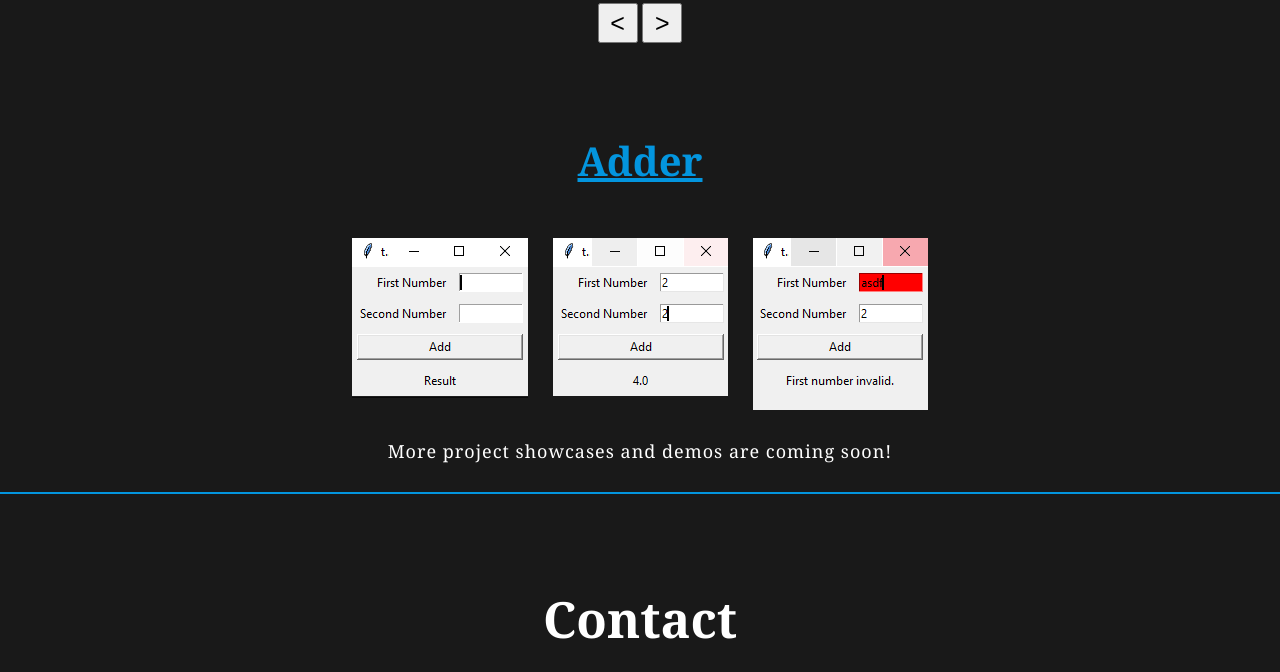
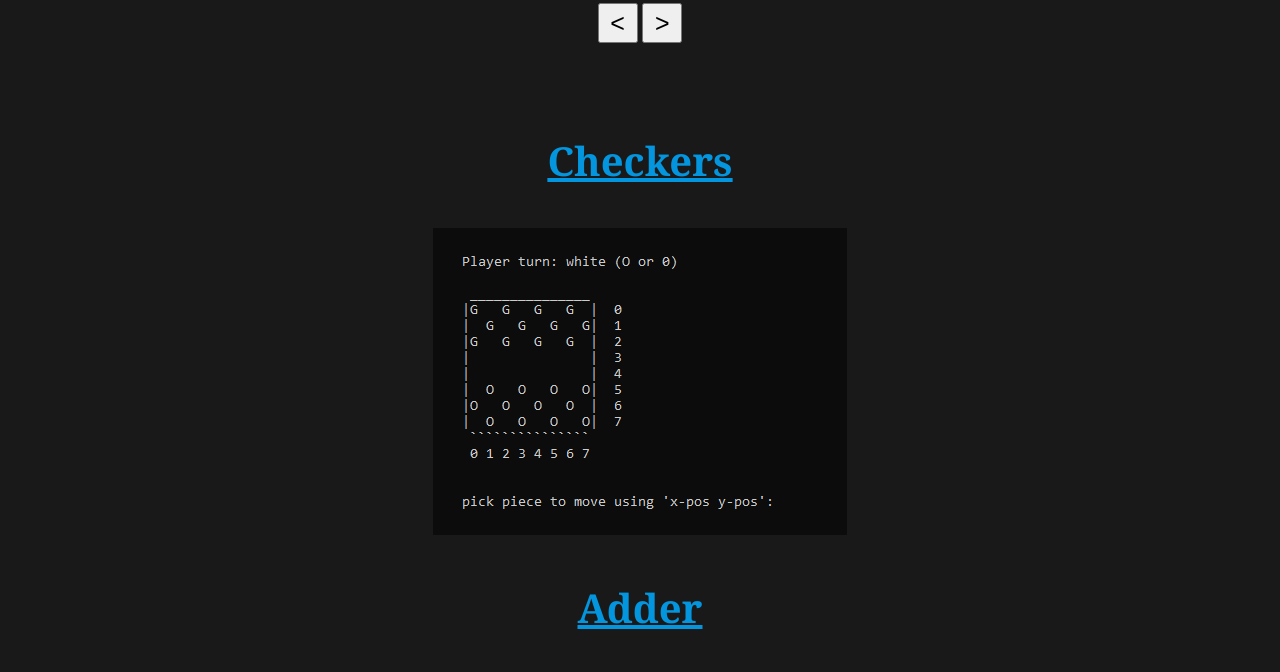
Before and after one commit to xdavidxu/dxaviud.github.io, a plain HTML site: page index.html in a window 1280 px wide. Shown: the part 2160-2832 px from the top of the page. Drawn offline with Linux system fonts and the light colour scheme; a web font is replaced by a local one.

Commit message:
another project

```diff
--- a/index.html
+++ b/index.html
@@ -67,6 +67,11 @@
                 <button class="chessButton" onclick="changeVideo(+1)">></button>
             </div>
 
+            <h3><a href="https://github.com/dxaviud/checkers">Checkers</a></h3>
+            <div class="checkersImagesDiv">
+                <img src="images/checkers1.PNG" alt="">
+            </div>
+
             <h3><a href="https://github.com/dxaviud/adder" target="_blank">Adder</a></h3>
             <div class="adderImagesDiv">
                 <img src="images/adder1.PNG" alt="">
```
